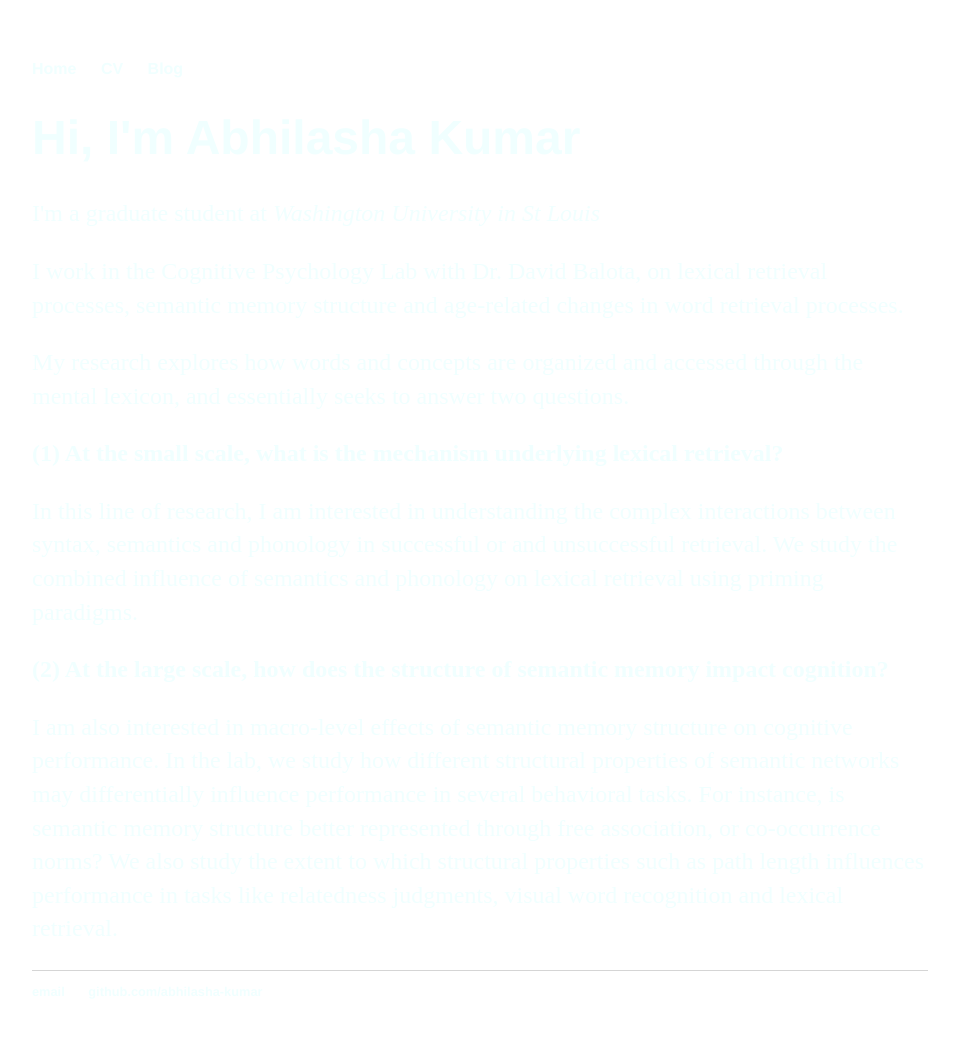
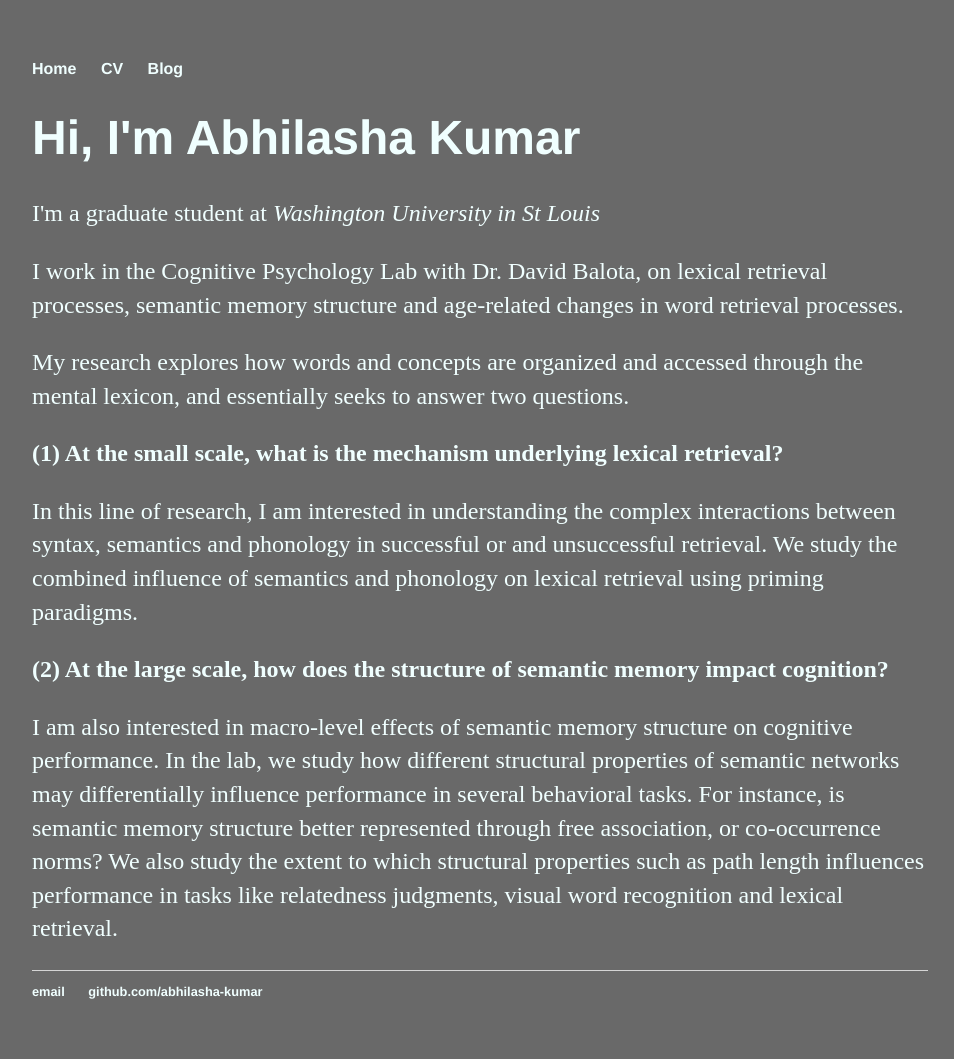
Before and after one commit to abhilasha-kumar/abhilasha-kumar.github.io, a Jekyll site: the page built from index.html, in a window 1280 px wide. Shown: the whole page, without its empty margins (160-1114 px from the left). Built offline with Jekyll 4.4.1, drawn with Linux system fonts in a browser that asks for light colours.

Commit message:
Update main.css

```diff
--- a/css/main.css
+++ b/css/main.css
@@ -1,7 +1,7 @@
 body {
     margin: 60px auto;
     width: 70%;
-    background-color: 6A1E1E
+    background-color: dimgray
 }
 nav ul, footer ul {
     font-family:'Helvetica', 'Arial', 'Sans-Serif';
```
